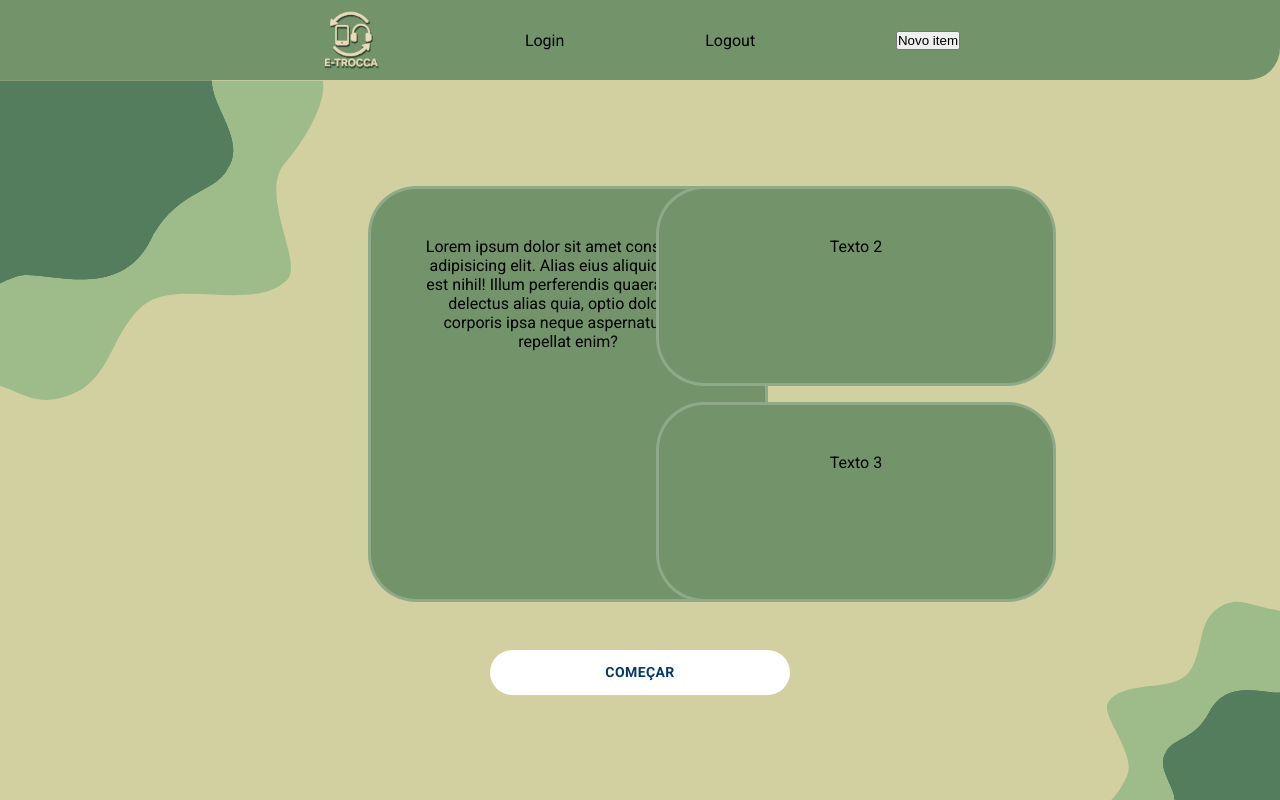
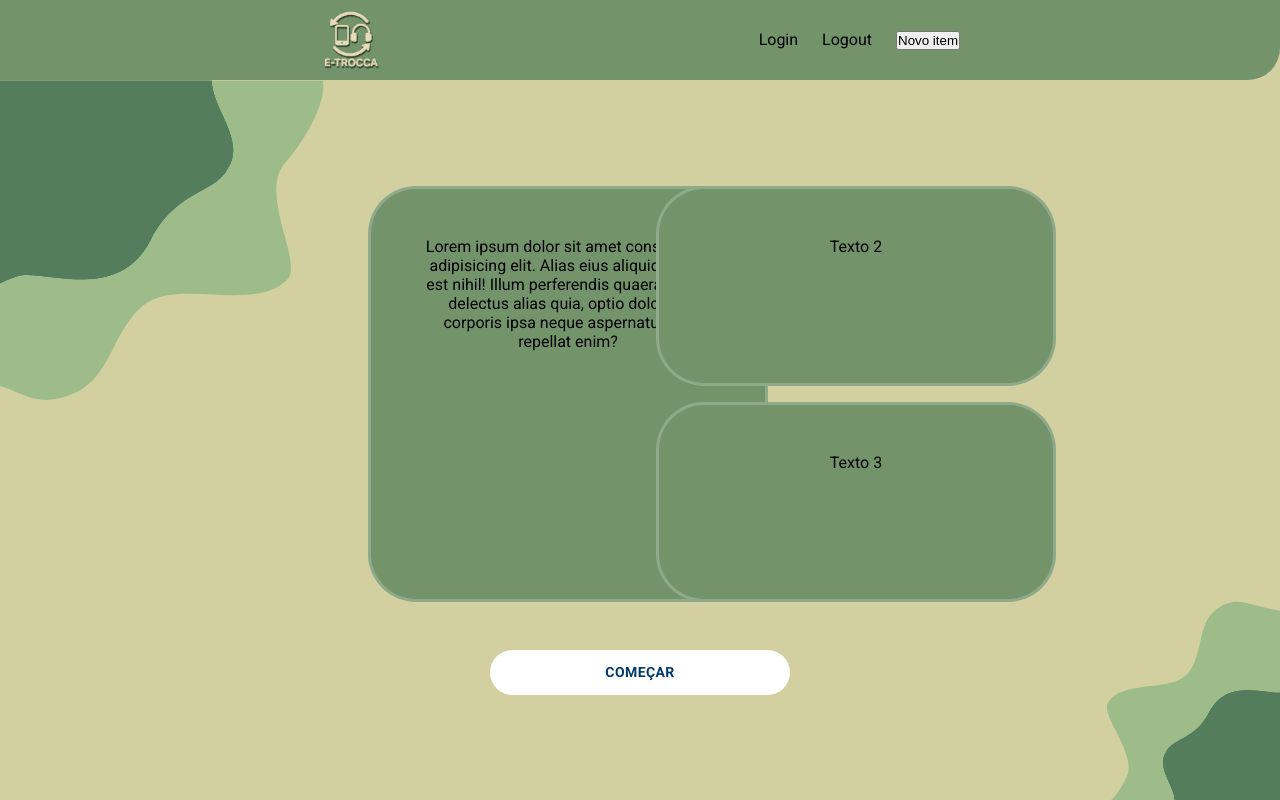
Before and after one commit to assis04/APS-----Reciclagem, a Next.js app: page / in a window 1280 px wide. Built offline with nearby package versions, Linux system fonts and the light colour scheme.

Commit message:
feat - "refatorando"

```diff
--- a/src/app/Commons/Component/ComponetNavBar/DefaultNavBar.css
+++ b/src/app/Commons/Component/ComponetNavBar/DefaultNavBar.css
@@ -1,8 +1,9 @@
-nav{
+nav {
     background-color: #73946B;
     border-radius: 0rem 0rem 2rem 0rem;
 }
-.navbar{
+
+.navbar {
     display: flex;
     flex-direction: row;
     list-style: none;
@@ -11,7 +12,14 @@ nav{
     margin: 0rem 25vw 0rem 25vw;
     height: 5rem;
 }
-.logo{
+
+.logo {
     display: flex;
     height: 4rem;
 }
+
+.menuButtons {
+    display: flex;
+    flex-direction: row;
+    gap: 1.5rem;
+}
--- a/src/app/Commons/Component/ComponetNavBar/DefaultNavBar.jsx
+++ b/src/app/Commons/Component/ComponetNavBar/DefaultNavBar.jsx
@@ -40,7 +40,7 @@ const DefaultNavBar = ({
             </a>
           </li>
         )}
-
+        <div className="menuButtons">
           {showLogin && (
             <li>
               <a href="/PagesRouter/Login" onClick={handleLoginClick}>Login</a>
@@ -58,6 +58,7 @@ const DefaultNavBar = ({
               <button> Novo item </button>
             </li>
           )}
+        </div>
       </ol>
     </nav>
   )
--- a/src/app/Commons/Login/Login.jsx
+++ b/src/app/Commons/Login/Login.jsx
@@ -2,14 +2,14 @@
 
 import '@/app/globals.css'
 import 'react-toastify/dist/ReactToastify.css'
-import DefaultaButton from '../Commons/Component/ComponentButton/DefaultButton.jsx'
+import DefaultaButton from '../Component/ComponentButton/DefaultButton.jsx'
 
 import { useState } from 'react'
 import { useRouter } from 'next/navigation'
 import { toast, ToastContainer } from 'react-toastify'
 import { Box, TextField, Typography, Grid, Link, Stack } from '@mui/material'
-import Loading from '../Commons/Component/Loading/loading.jsx'
-import DefaultNavBar from '../Commons/Component/ComponetNavBar/DefaultNavBar.jsx'
+import Loading from '../Component/Loading/loading.jsx'
+import DefaultNavBar from '../Component/ComponetNavBar/DefaultNavBar.jsx'
 
 const LoginPage = () => {
     const router = useRouter()
```
Also changed, not shown: src/app/PagesRouter/Login/page.jsx (+4 -4 lines). Lines whose indentation alone changed are shown as unchanged.
